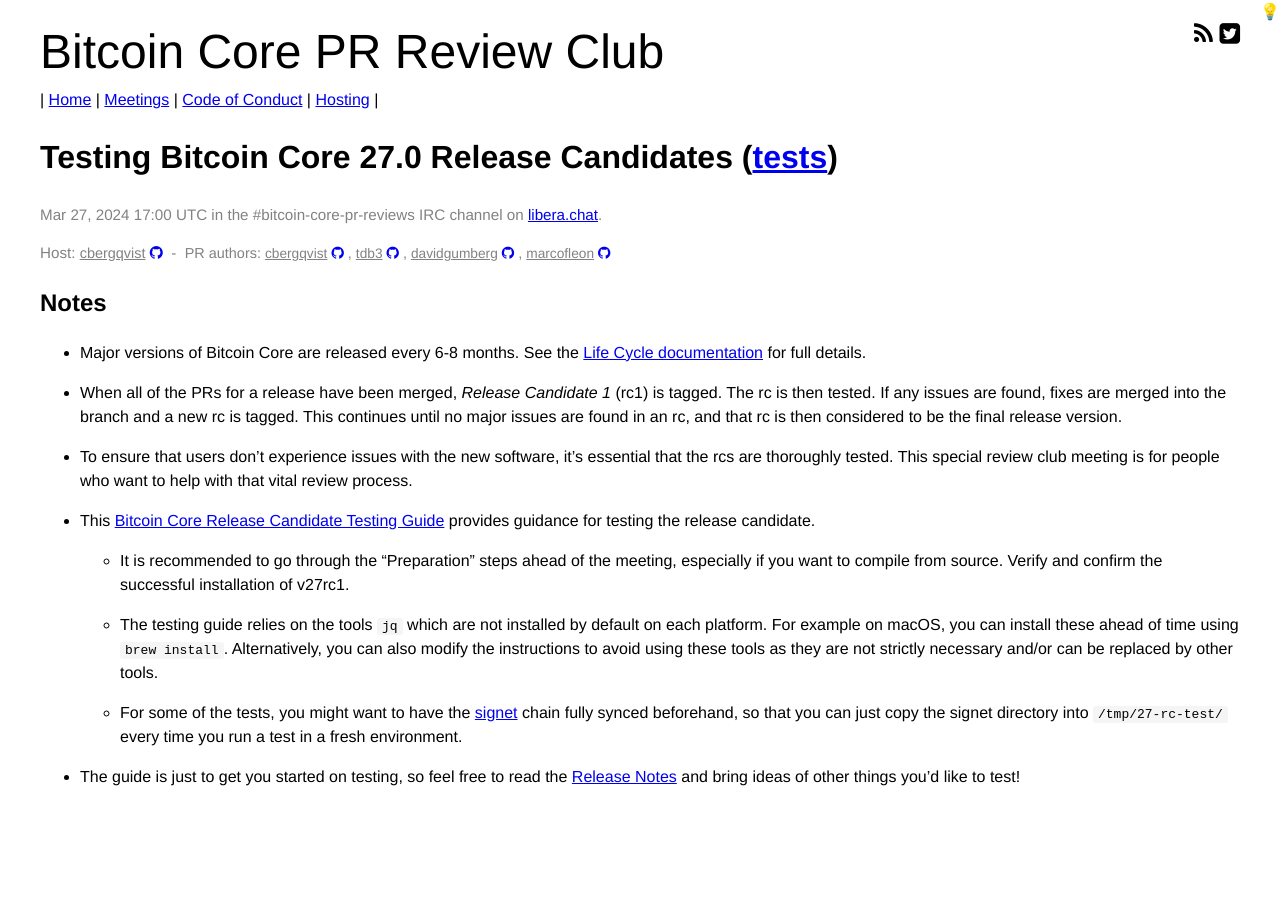
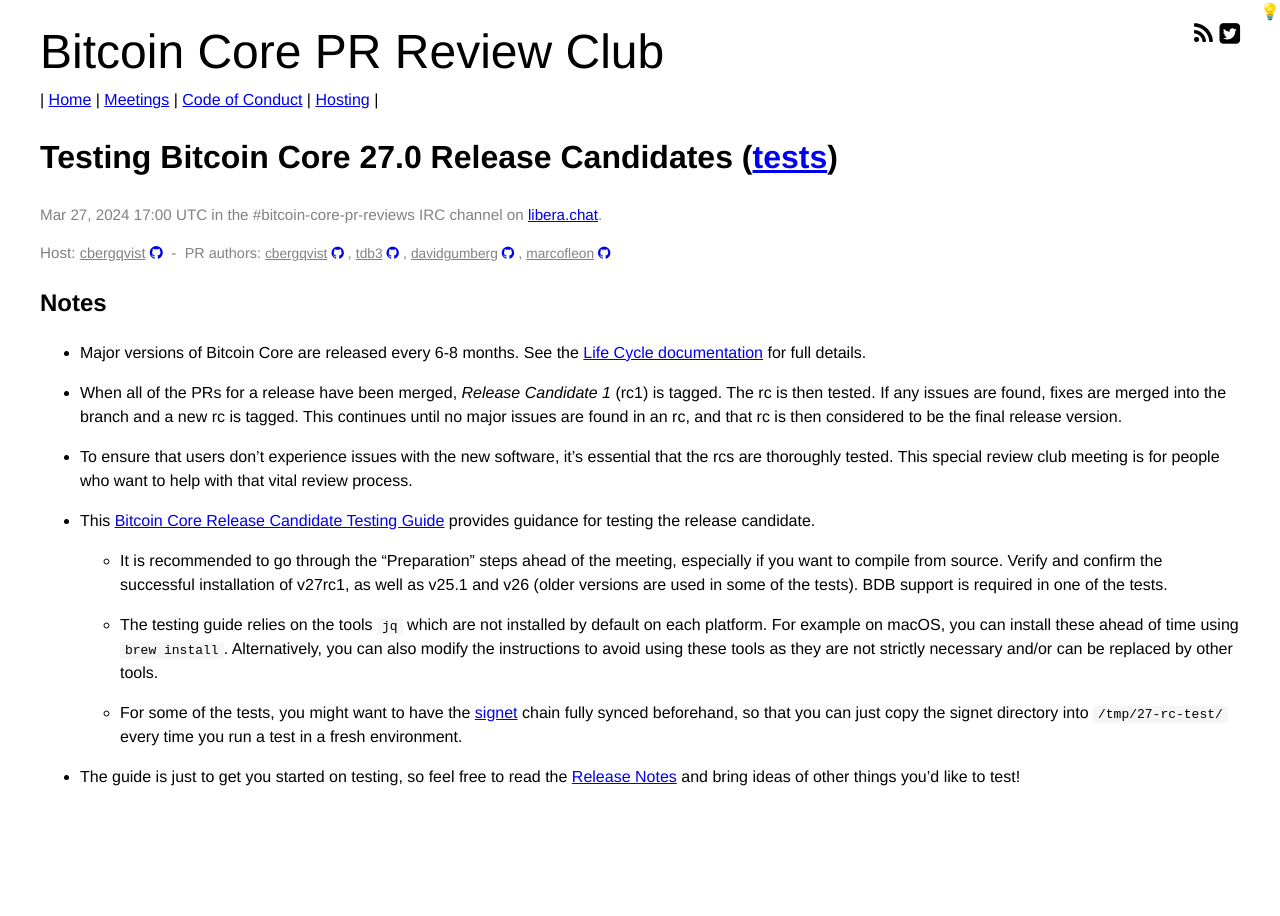
Before and after one commit to bitcoin-core-review-club/website, a Jekyll site: the page built from _posts/2024-03-27-v27-rc-testing.md, in a window 1280 px wide. Built offline with Jekyll 4.4.1, drawn with Linux system fonts in a browser that asks for light colours.

Commit message:
add suggestion from cbergqvist
Co-authored-by: Christopher Bergqvist <github@digitalpoetry.se>

```diff
--- a/_posts/2024-03-27-v27-rc-testing.md
+++ b/_posts/2024-03-27-v27-rc-testing.md
@@ -27,7 +27,7 @@
 - This [Bitcoin Core Release Candidate Testing
   Guide](https://github.com/bitcoin-core/bitcoin-devwiki/wiki/27.0-Release-Candidate-Testing-Guide) provides guidance for testing the release candidate.
 
-  - It is recommended to go through the "Preparation" steps ahead of the meeting, especially if you want to compile from source. Verify and confirm the successful installation of v27rc1.
+  - It is recommended to go through the "Preparation" steps ahead of the meeting, especially if you want to compile from source. Verify and confirm the successful installation of v27rc1, as well as v25.1 and v26 (older versions are used in some of the tests). BDB support is required in one of the tests.
 
   - The testing guide relies on the tools `jq` which are not installed by default on each platform. For example on macOS, you can install these ahead of time using `brew install`. Alternatively, you can also modify the instructions to avoid using these tools as they are not strictly necessary and/or can be replaced by other tools.
 
```
